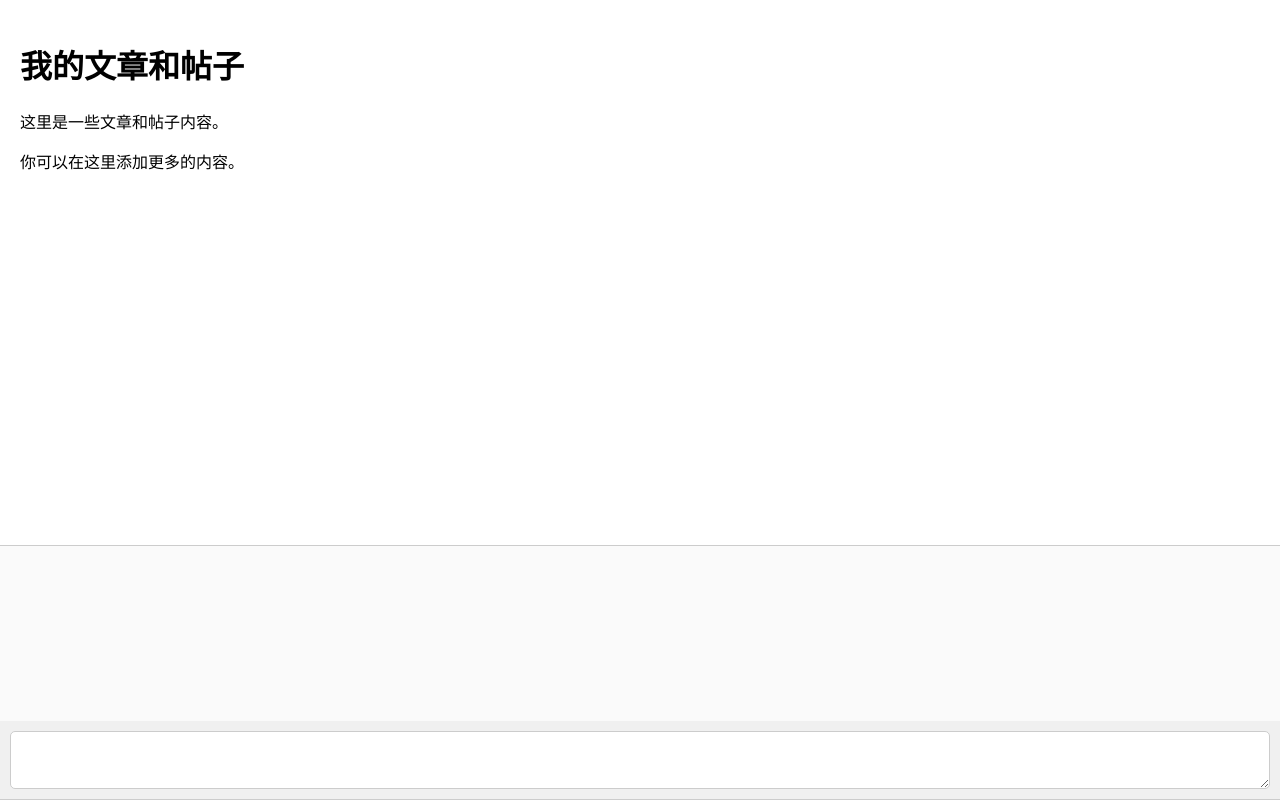
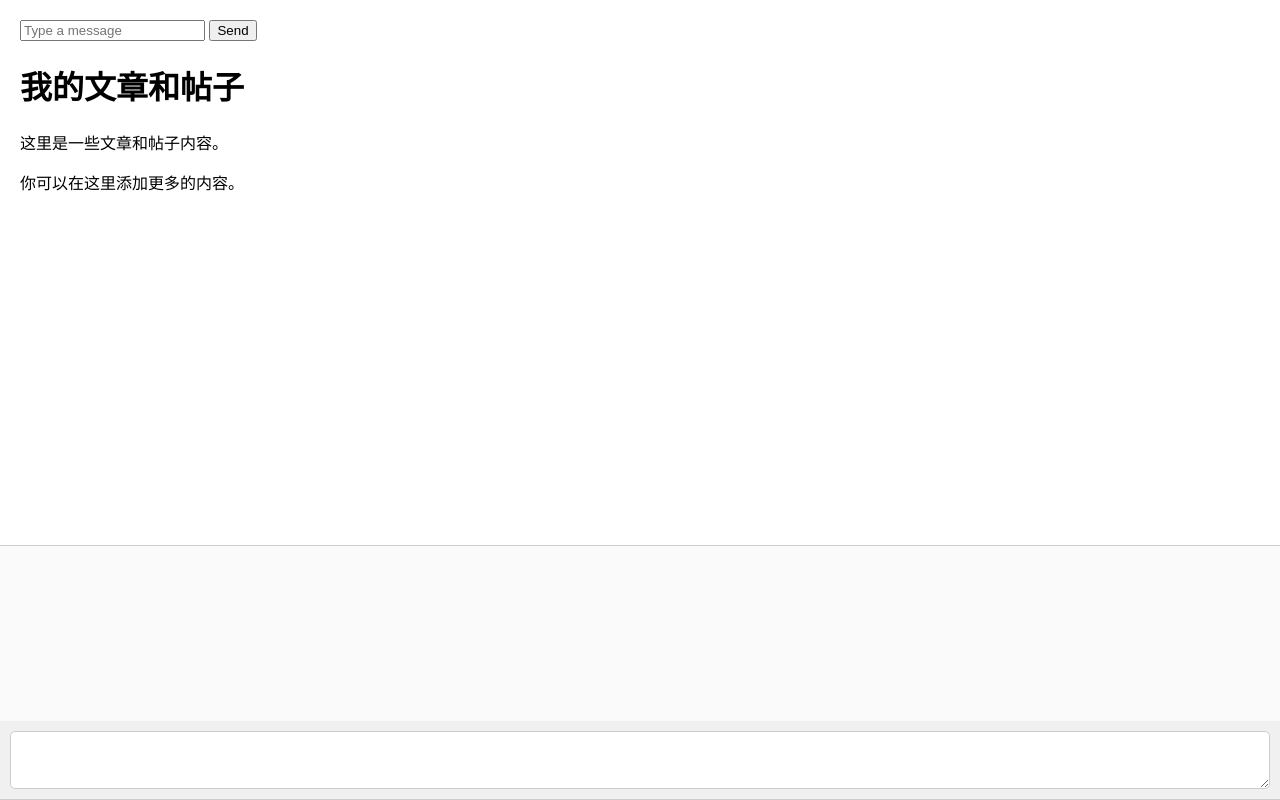
Before and after one commit to jdt2023/tl.github.io, a plain HTML site: page index.html in a window 1280 px wide. Drawn offline with Linux system fonts and the light colour scheme.

Commit message:
Update index.html

```diff
--- a/index.html
+++ b/index.html
@@ -93,7 +93,11 @@
     </style>
 </head>
 <body>
-    <div id="contentContainer">
+    <div id="contentContainer"><form id="chat-form">
+  <input type="text" id="message-input" placeholder="Type a message">
+  <button type="submit" id="send-button">Send</button>
+</form>
+
         <h1>我的文章和帖子</h1>
         <p>这里是一些文章和帖子内容。</p>
         <p>你可以在这里添加更多的内容。</p>
```
